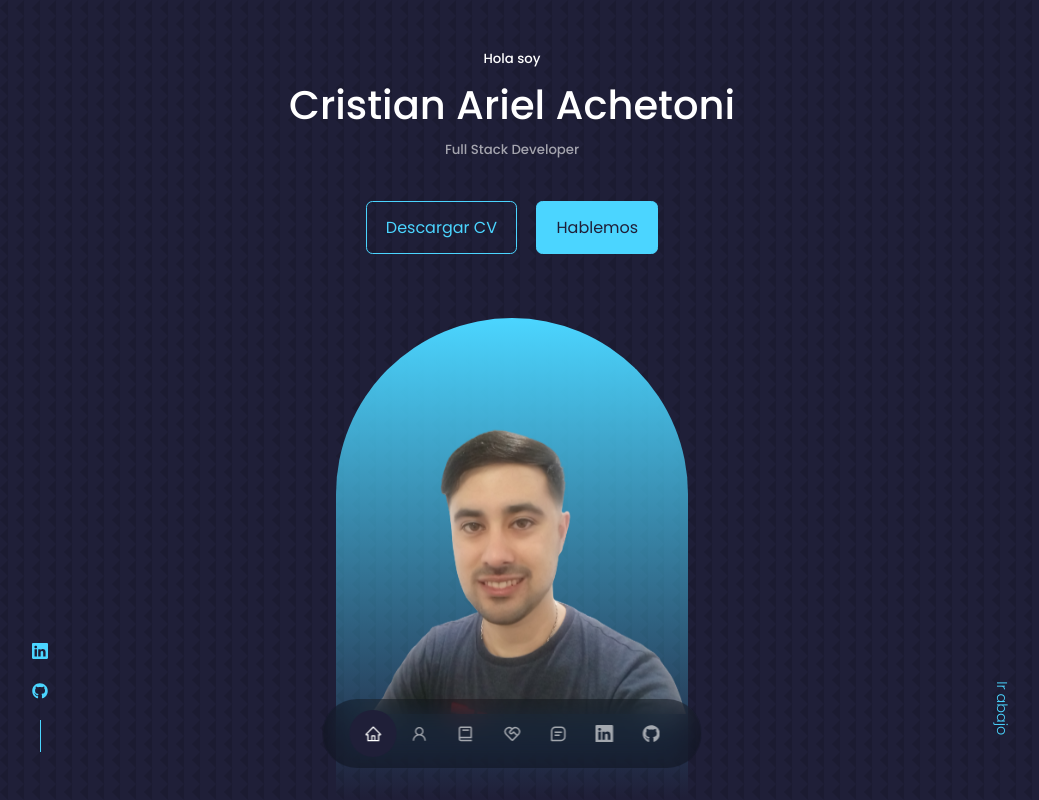
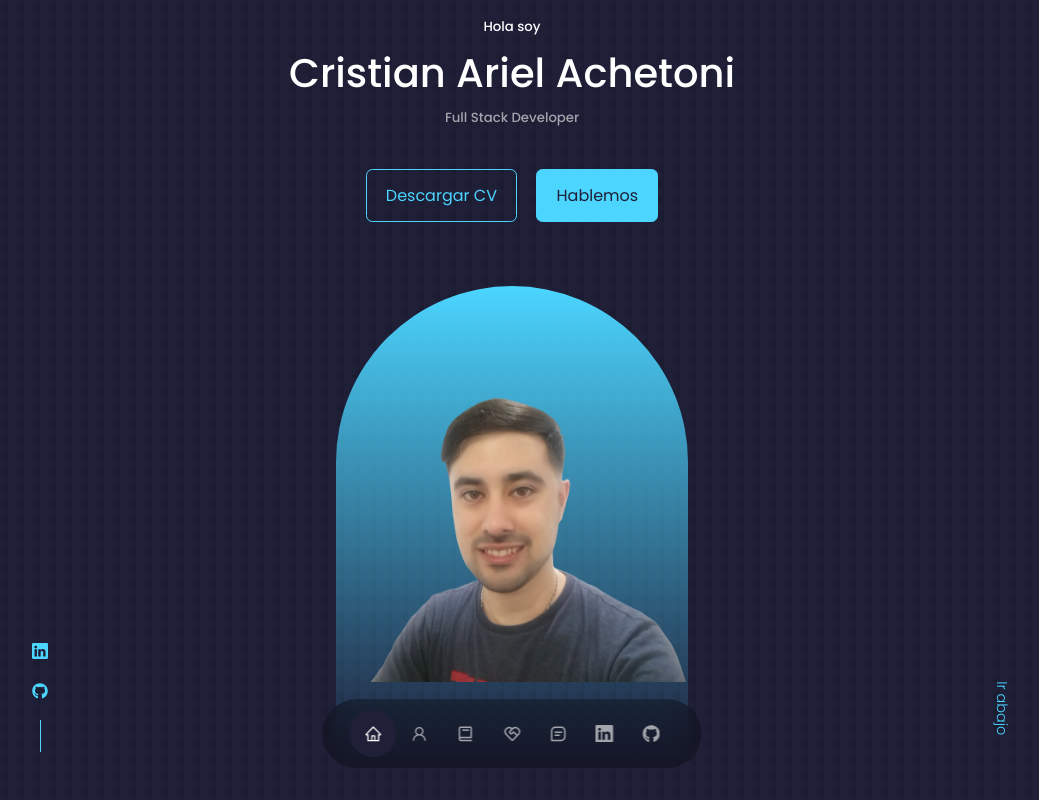
Before and after one commit to crisar0790/portfolio, a React (Create React App) app: page / in a window 1280 px wide. Shown: the top 800 px of the page, without its empty margins (128-1167 px from the left). Built offline with nearby package versions, Linux system fonts and the light colour scheme.

Commit message:
Update Header.css

```diff
--- a/src/components/header/Header.css
+++ b/src/components/header/Header.css
@@ -1,6 +1,6 @@
 header {
     height: 100vh;
-    padding-top: 3rem;
+    padding-top: 1rem;
     overflow: hidden;
 }
 
```
